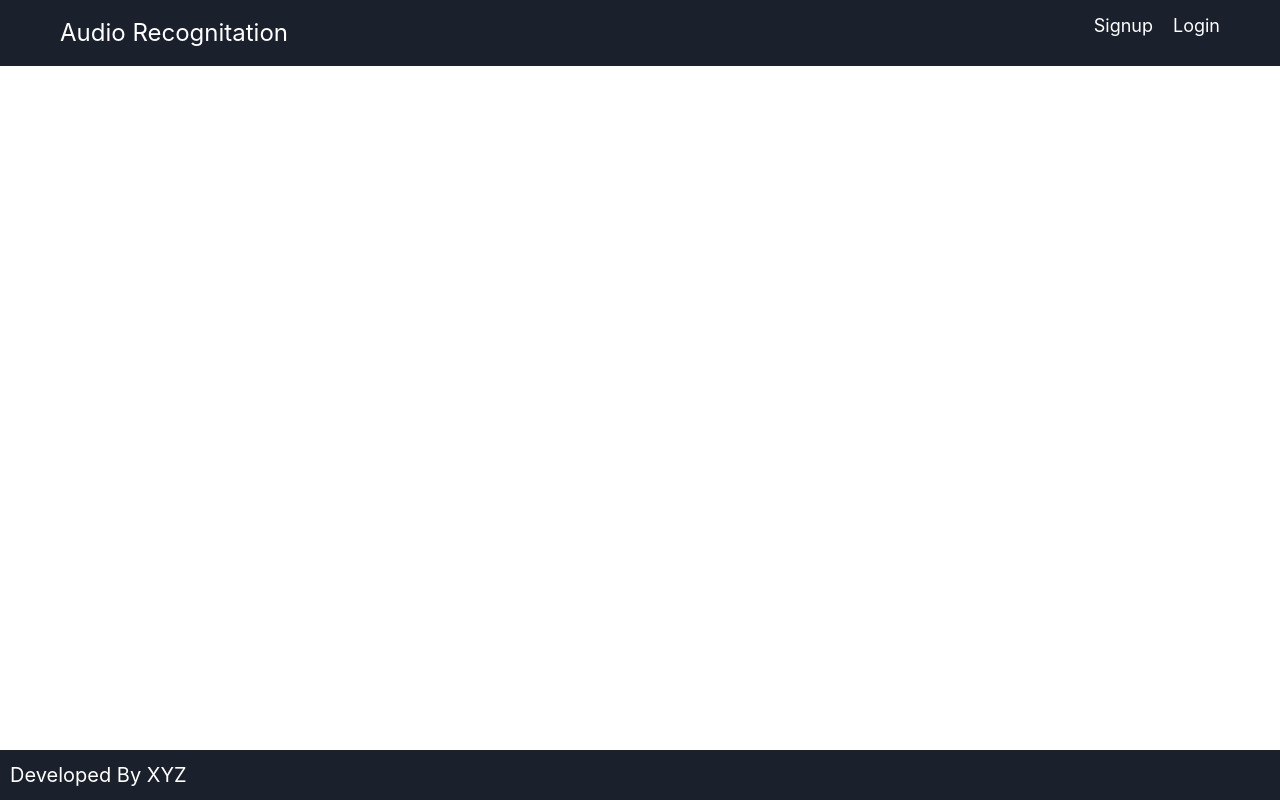
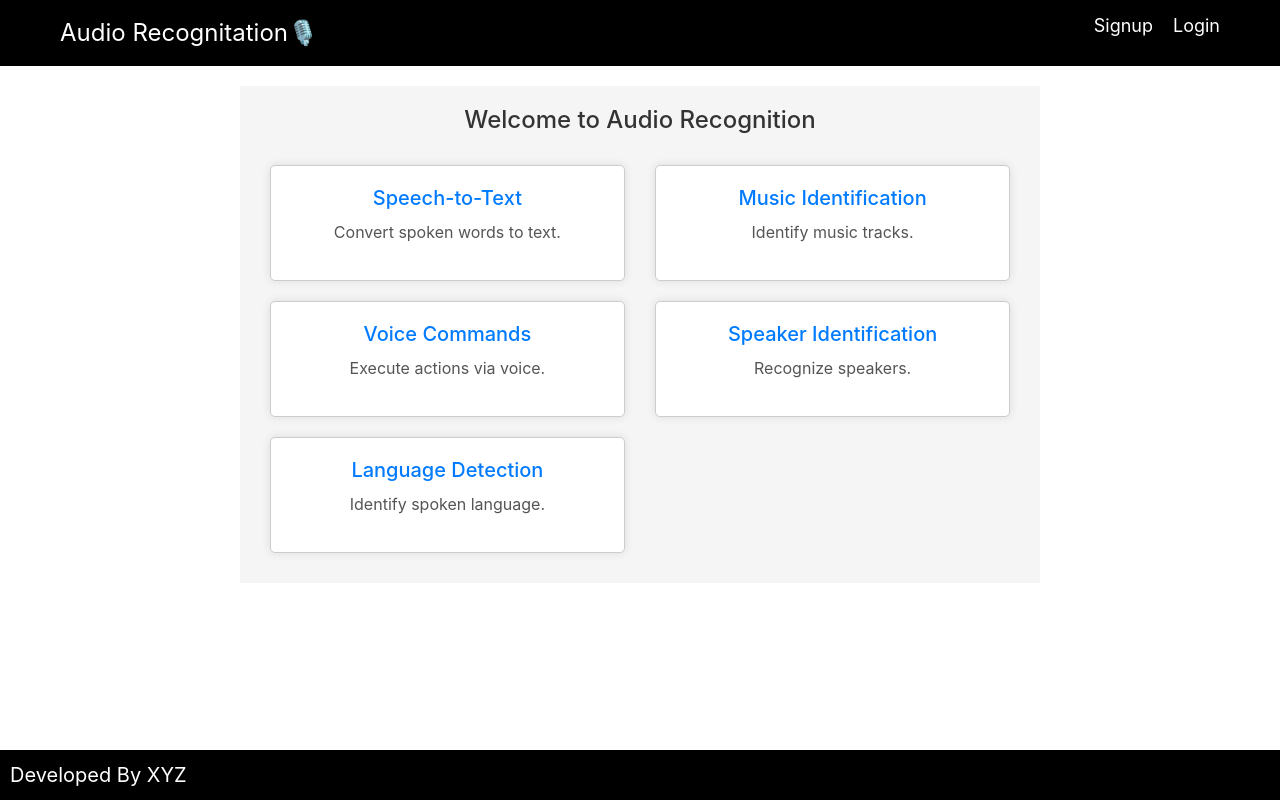
Before and after one commit to vaishnavihole/audio-recognition, a React (Create React App) app in the folder client/: page / in a window 1280 px wide. Built offline with nearby package versions, Linux system fonts and the light colour scheme.

Commit message:
add home pahe nd change login and signup button color

```diff
--- a/client/src/component/Footer/Footer.css
+++ b/client/src/component/Footer/Footer.css
@@ -1,5 +1,5 @@
 .footer-container {
-    background-color: #1a202c;
+    background-color: black;
     color: white;
     padding: 10px;
     position: fixed;
--- a/client/src/component/Navbar/Navbar.css
+++ b/client/src/component/Navbar/Navbar.css
@@ -1,6 +1,6 @@
 
 .navbar {
-  background-color: #1a202c;
+  background-color: black;
   color: #fff;
   padding: 10px 0;
 }
--- a/client/src/component/Navbar/Navbar.js
+++ b/client/src/component/Navbar/Navbar.js
@@ -6,7 +6,7 @@ function Navbar() {
     <nav className="navbar">
       <div className="container">
         <div className="navbar-content">
-          <a className="navbar-brand" href="/">Audio Recognitation</a>
+          <a className="navbar-brand" href="/">Audio Recognitation🎙️</a>
           <ul className="nav-links ">
             <li><a href="/signup">Signup</a></li>
             <li><a href="/login">Login</a></li>
--- a/client/src/views/Home/Home.css
+++ b/client/src/views/Home/Home.css
@@ -0,0 +1,48 @@
+/* Home.css */
+
+.home-page {
+    text-align: center;
+    max-width: 800px;
+    margin: 20px auto;
+    padding: 20px;
+    background-color: #f5f5f5;
+  }
+
+  .home-page h1 {
+    margin-bottom: 20px;
+    color: #333;
+    font-size: 24px;
+  }
+
+  .feature-list {
+    display: flex;
+    flex-wrap: wrap;
+    justify-content: space-between;
+  }
+
+  .feature-card {
+    flex: 0 0 calc(48% - 10px);
+    margin: 10px;
+    padding: 20px;
+    border: 1px solid #ccc;
+    border-radius: 5px;
+    background-color: #fff;
+    box-shadow: 0 0 10px rgba(0, 0, 0, 0.1);
+    text-align: center;
+    transition: transform 0.3s ease;
+  }
+
+  .feature-card:hover {
+    transform: translateY(-5px);
+  }
+
+  .feature-card h2 {
+    color: #007bff;
+    font-size: 20px;
+    margin-bottom: 10px;
+  }
+
+  .feature-card p {
+    font-size: 16px;
+    color: #555;
+  }
--- a/client/src/views/Home/Home.js
+++ b/client/src/views/Home/Home.js
@@ -1,16 +1,40 @@
-// Homepage.js
 import React from 'react';
-import './Home.css';
+import './Home.css'; // Import your CSS file
 import Footer from '../../component/Footer/Footer';
 import Navbar from '../../component/Navbar/Navbar';
 
-function Homepage() {
+const HomePage = () => {
   return (
     <>
       <Navbar />
+      <div className="home-page">
+        <h1>Welcome to Audio Recognition</h1>
+        <div className="feature-list">
+          <div className="feature-card">
+            <h2>Speech-to-Text</h2>
+            <p>Convert spoken words to text.</p>
+          </div>
+          <div className="feature-card">
+            <h2>Music Identification</h2>
+            <p>Identify music tracks.</p>
+          </div>
+          <div className="feature-card">
+            <h2>Voice Commands</h2>
+            <p>Execute actions via voice.</p>
+          </div>
+          <div className="feature-card">
+            <h2>Speaker Identification</h2>
+            <p>Recognize speakers.</p>
+          </div>
+          <div className="feature-card">
+            <h2>Language Detection</h2>
+            <p>Identify spoken language.</p>
+          </div>
+        </div>
+      </div>
       <Footer />
     </>
   );
-}
+};
 
-export default Homepage;
+export default HomePage;
--- a/client/src/views/Login/Login.css
+++ b/client/src/views/Login/Login.css
@@ -1,5 +1,3 @@
-/* LoginForm.css */
-
 .login-form {
     max-width: 400px;
     margin-left: auto;
@@ -13,9 +11,9 @@
     text-align: center;
   }
 
-  .login-form h2 {
+  .title {
     margin-bottom: 20px;
-    color: #007bff;
+    color: red;
   }
 
   .form-group {
@@ -42,7 +40,7 @@
     display: block;
     width: 100%;
     padding: 12px;
-    background-color: #007bff;
+    background-color: tomato;
     color: #fff;
     border: none;
     border-radius: 5px;
@@ -51,5 +49,5 @@
   }
 
   button:hover {
-    background-color: #0056b3;
+    background-color: red;
   }
--- a/client/src/views/Login/Login.js
+++ b/client/src/views/Login/Login.js
@@ -27,7 +27,7 @@ const LoginForm = () => {
     <>
     <Navbar />
     <div className="login-form">
-      <h2>Login</h2>
+      <h2 className='title'>Login</h2>
       <form onSubmit={handleSubmit}>
         <div className="form-group">
           <label htmlFor="email">Email:</label>
--- a/client/src/views/Signup/Signup.css
+++ b/client/src/views/Signup/Signup.css
@@ -13,7 +13,7 @@
 
   .signup-form h2 {
     margin-bottom: 20px;
-    color: #007bff;
+    color: red;
   }
 
   .form-group {
@@ -40,7 +40,7 @@
     display: block;
     width: 100%;
     padding: 12px;
-    background-color: #007bff;
+    background-color: tomato;
     color: #fff;
     border: none;
     border-radius: 5px;
```
